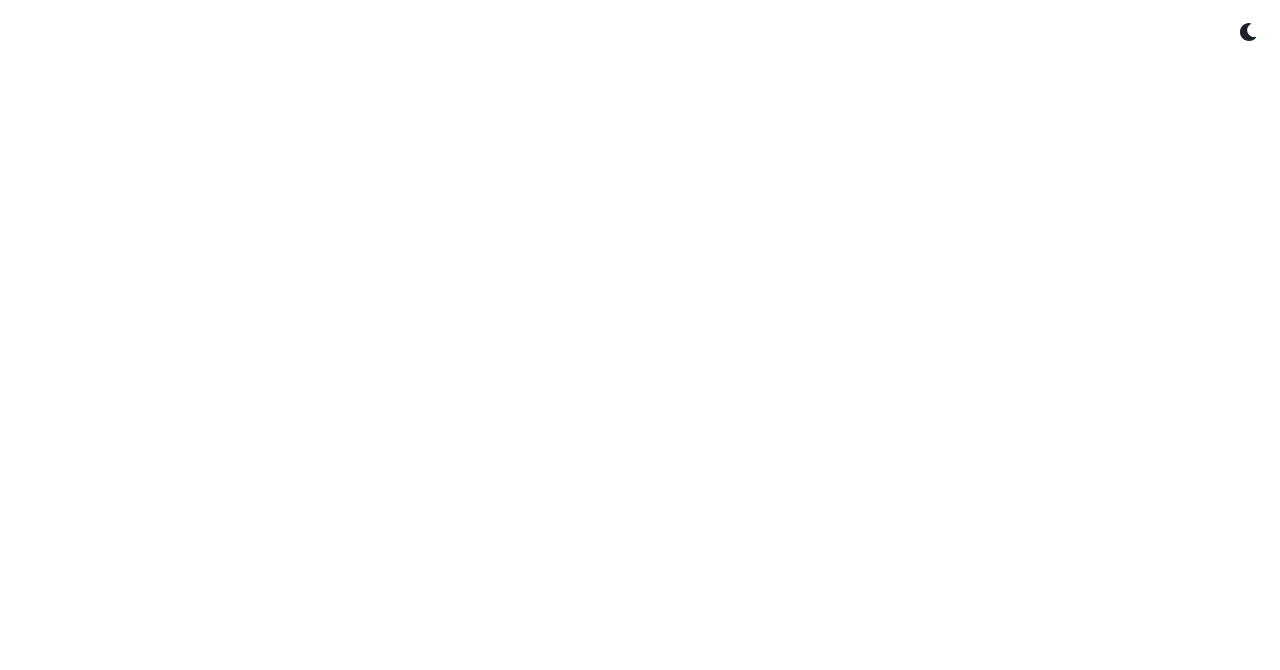
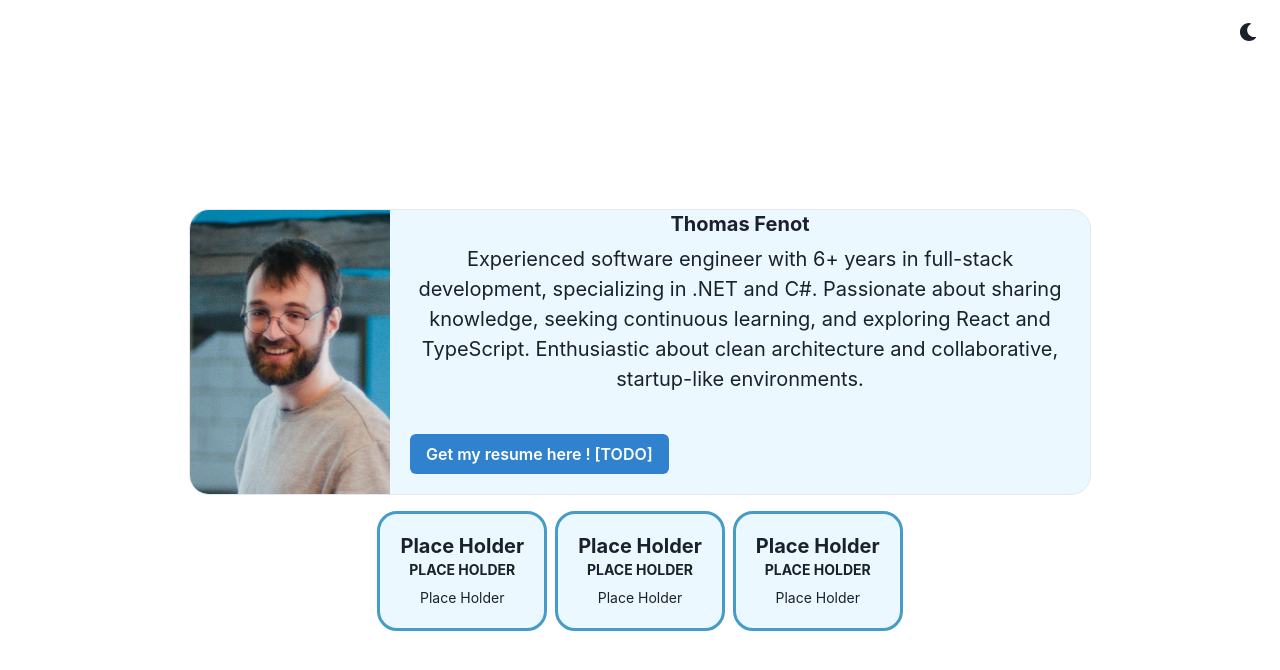
Before and after one commit to ThomasFenot/portfolio-ts, a React (Create React App) app: page / in a window 1280 px wide. Shown: the top 670 px of the page. Built offline with nearby package versions, Linux system fonts and the light colour scheme.

Commit message:
feat : presentation card
Adding presentation card and displaycard
Adding copononent DownLoadButton [WIP]
Worked a bit on theme [WIP]
Added view MainPage and moved App.tsx to views

```diff
--- /dev/null
+++ b/src/components/Cards/DisplayCard.tsx
@@ -0,0 +1,26 @@
+import * as React from "react"
+import {
+  Card,
+  Text,
+  Heading,
+  CardBody,
+  CardHeader,
+} from "@chakra-ui/react"
+
+export const DisplayCard  = () => {
+  return (
+    <Card>
+        <CardHeader>
+            <Heading size='md'>Place Holder</Heading>
+        </CardHeader>
+        <CardBody>
+            <Heading size='xs' textTransform='uppercase'>
+            Place Holder
+            </Heading>
+            <Text pt='2' fontSize='sm'>
+            Place Holder
+            </Text>
+        </CardBody>
+    </Card>
+  )
+}
--- /dev/null
+++ b/src/components/Cards/PresentationCard.tsx
@@ -0,0 +1,44 @@
+import * as React from "react"
+import {
+  Card,
+  Stack,
+  Text,
+  Heading,
+  CardBody,
+  CardFooter,
+  Image
+} from "@chakra-ui/react"
+
+import { DownloadButton } from "../DownloadButton"
+
+export const PresentationCard  = () => {
+  return (
+    <Card
+        direction={{ base: 'column', sm: 'row' }}
+        overflow='hidden'
+        variant='outline'
+    >
+    <Image
+        objectFit='cover'
+        maxW={{ base: '100%', sm: '200px' }}
+        src={process.env.PUBLIC_URL + '/images/me.png'}
+        alt='Me'
+    />
+    <Stack>
+      <CardBody className="backgroud">
+        <Heading className="backgroud" size='md'>Thomas Fenot</Heading>
+        <Text py='2'>
+          Experienced software engineer with 6+ years in full-stack development,
+          specializing in .NET and C#.
+          Passionate about sharing knowledge,
+          seeking continuous learning, and exploring React and TypeScript.
+          Enthusiastic about clean architecture and collaborative, startup-like environments.
+        </Text>
+      </CardBody>
+      <CardFooter>
+        <DownloadButton/>
+      </CardFooter>
+    </Stack>
+  </Card>
+  )
+}
--- /dev/null
+++ b/src/components/DownloadButton.tsx
@@ -0,0 +1,25 @@
+import {
+    Button
+} from "@chakra-ui/react"
+
+const downloadFile = () => {
+    fetch('Thomas-Fenot-Resume-ENG.pdf').then(response => {
+      response.blob().then(blob => {
+          // Creating new object of PDF file
+          const fileURL = window.URL.createObjectURL(blob);
+          // Setting various property values
+          let alink = document.createElement('a');
+          alink.href = fileURL;
+          alink.download = 'Thomas-Fenot-Resume-ENG.pdf';
+          alink.click();
+      })
+  })
+}
+
+export const DownloadButton  = () => {
+  return (
+    <Button variant='solid' colorScheme='blue' onClick={downloadFile}>
+        Get my resume here ! [TODO]
+    </Button>
+  )
+}
--- a/src/index.tsx
+++ b/src/index.tsx
@@ -1,9 +1,8 @@
 import { ColorModeScript } from "@chakra-ui/react"
 import * as React from "react"
 import * as ReactDOM from "react-dom/client"
-import { App } from "./App"
+import { App } from "./views/App"
 import * as serviceWorker from "./serviceWorker"
-
 
 const container = document.getElementById("root")
 if (!container) throw new Error('Failed to find the root element');
--- /dev/null
+++ b/src/themes/Cards/CardTheme.tsx
@@ -0,0 +1,73 @@
+import { cardAnatomy } from '@chakra-ui/anatomy';
+import { createMultiStyleConfigHelpers } from '@chakra-ui/react';
+
+const { definePartsStyle, defineMultiStyleConfig } =
+  createMultiStyleConfigHelpers(cardAnatomy.keys);
+
+// define the base component styles
+const baseStyle = definePartsStyle({
+  // define the part you're going to style
+  container: {
+    backgroundColor: "blue.50",
+    _dark:{
+      backgroundColor: "#E4E6C3",
+      textColor:"black"
+    }
+  },
+  header: {
+    paddingBottom: "2px"
+  },
+  body: {
+    paddingTop: "2px",
+    maxWidth: "35em"
+  },
+  footer: {
+    paddingTop: "4px"
+  }
+});
+
+const sizes = {
+  md: definePartsStyle({
+    container: {
+      borderRadius: "1em"
+    }
+  }),
+  // define custom styles for xl size
+  xl: definePartsStyle({
+    container: {
+      // borderRadius: "36px",
+      // padding: "40px"
+    }
+  })
+};
+
+
+// define custom variant
+  const variants = {
+  portfolio: definePartsStyle({
+    container: {
+      borderColor: "#459cc6",
+      borderWidth: "3px",
+      color: "chakra-body-text"
+    }
+  }),
+  testing: definePartsStyle({
+    container: {
+      backgroundColor: "red",
+      _dark:{
+        backgroundColor: "red",
+      },
+    }
+  })
+};
+
+// export the component theme
+export const cardTheme = defineMultiStyleConfig({
+  baseStyle,
+  sizes,
+  variants,
+  defaultProps: {
+    // define which size and variant is applied by default
+    variant: "portfolio"
+  },
+});
--- /dev/null
+++ b/src/themes/Theme.tsx
@@ -0,0 +1,10 @@
+import { extendTheme } from '@chakra-ui/react';
+import { cardTheme } from './Cards/CardTheme';
+
+const theme = extendTheme({
+  components: {
+    Card: cardTheme,
+  },
+});
+
+export default theme;
--- a/src/App.tsx
+++ b/src/views/App.tsx
@@ -1,22 +1,27 @@
-import * as React from "react"
 import {
   ChakraProvider,
   Box,
   VStack,
   Grid,
-  theme,
 } from "@chakra-ui/react"
-import { ColorModeSwitcher } from "./components/ColorModeSwitcher"
+
+import { MainPage } from "../views/MainPage"
+import { ColorModeSwitcher } from "../components/ColorModeSwitcher"
+
+
+
+import theme from '../themes/Theme';
+
 
 export const App = () => (
   <ChakraProvider theme={theme}>
     <Box textAlign="center" fontSize="xl">
+    <Box textAlign="center" fontSize="xl">
       <Grid minH="100vh" p={3}>
         <ColorModeSwitcher justifySelf="flex-end" />
-        <VStack spacing={8}>
-
-        </VStack>
+        <MainPage/>
       </Grid>
+    </Box>
     </Box>
   </ChakraProvider>
 )
--- /dev/null
+++ b/src/views/MainPage.tsx
@@ -0,0 +1,20 @@
+import {
+Box,
+VStack,
+HStack,
+Grid,
+} from "@chakra-ui/react"
+
+import { PresentationCard} from "../components/Cards/PresentationCard"
+import { DisplayCard } from "../components/Cards/DisplayCard"
+
+export const MainPage = () => (
+    <VStack spacing={4}>
+        <PresentationCard/>
+        <HStack>
+            <DisplayCard/>
+            <DisplayCard/>
+            <DisplayCard/>
+        </HStack>
+    </VStack>
+)
```
Also changed, not shown: public/images/me.png (added), 1 other file (tests, documents, lock files or other folders).
